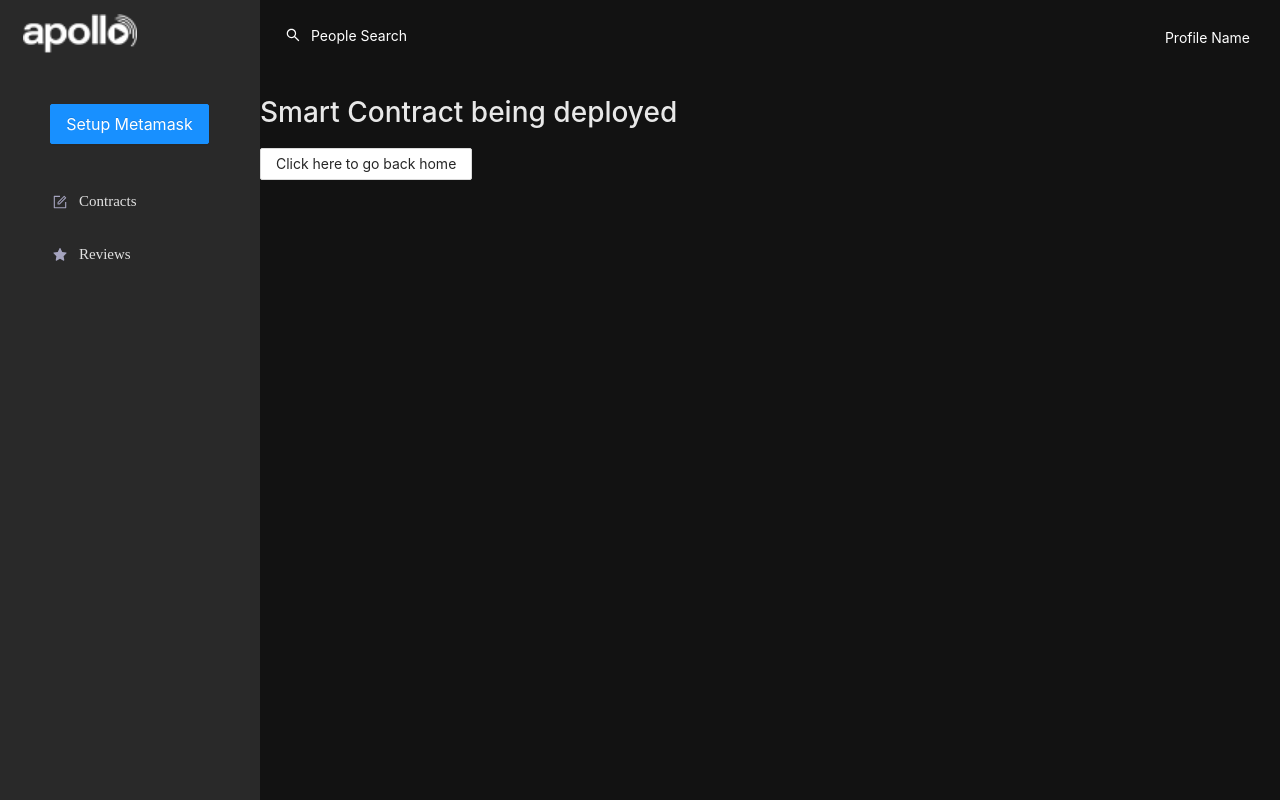
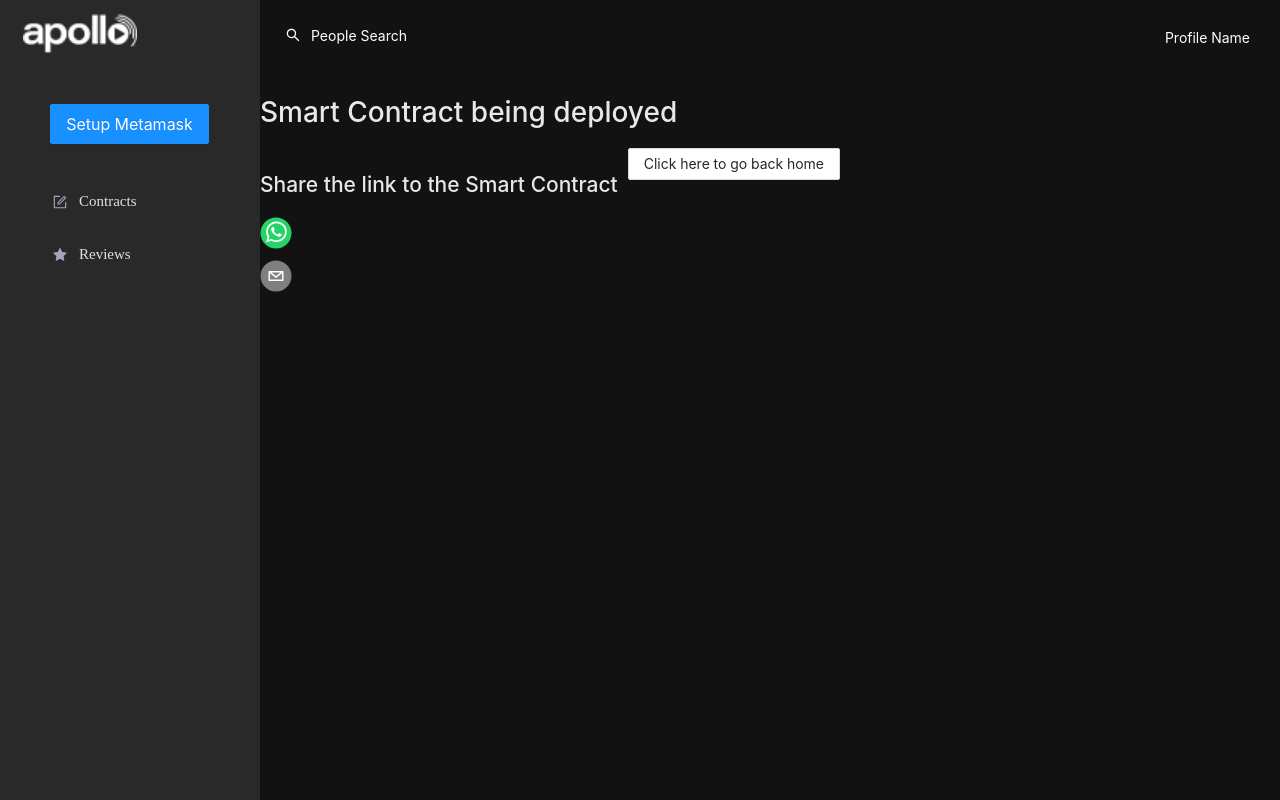
Before and after one commit to will0t/ApolloMusic, a React (Create React App) app in the folder frontend/: page /success in a window 1280 px wide. Built offline with nearby package versions, Linux system fonts and the light colour scheme.

Commit message:
Share Link component made and added to finishedSC

```diff
--- a/frontend/package.json
+++ b/frontend/package.json
@@ -15,6 +15,7 @@
     "react-icons": "^4.2.0",
     "react-router-dom": "^5.2.0",
     "react-scripts": "^4.0.3",
+    "react-share": "^4.4.0",
     "reactstrap": "^8.9.0",
     "web-vitals": "^1.0.1"
   },
--- /dev/null
+++ b/frontend/src/components/sharelink.js
@@ -0,0 +1,53 @@
+import React from 'react';
+import '../css/sharelink.css';
+import {
+  EmailShareButton,
+  WhatsappShareButton,
+  WhatsappIcon,
+  EmailIcon
+} from "react-share";
+
+// Variable Declaration
+//NOTE: The link is hard coded here but to be made dynamic
+// once link generation has been completed.
+var shareUrl = "https://github.com/levimk/ApolloMusic"
+var receipient = "Jeff"
+var sender = "Bob"
+
+var title = `Hey ${receipient}, ${sender} has shared a Smart Contract with you`
+var body = "You can find the link to the smart contract below."
+
+class Sharelink extends React.Component {
+    render() {
+        return (
+            <div className = "sharelink-wrapper">
+              <h2>Share the link to the Smart Contract </h2>
+
+              <div className="social-wrapper">
+                <WhatsappShareButton
+                  url={shareUrl}
+                  title={title}
+                  separator=":: "
+                  className = "social-share-button"
+                >
+                <WhatsappIcon size={32} round />
+                </WhatsappShareButton>
+              </div>
+
+              <div className="social-wrapper">
+                <EmailShareButton
+                  url={shareUrl}
+                  subject={title}
+                  body={body}
+                  className = "social-share-button"
+                >
+                  <EmailIcon size={32} round />
+                </EmailShareButton>
+              </div>
+
+            </div>
+        )
+    }
+}
+
+export default Sharelink;
--- /dev/null
+++ b/frontend/src/css/sharelink.css
@@ -0,0 +1,15 @@
+.sharelink-wrapper {
+  vertical-align: top;
+  display: inline-block;
+  margin-right: 10px;
+  margin-top: 20px;
+}
+
+.social-share-button {
+  margin-top: 5px;
+  cursor: pointer;
+}
+
+.social-share-button:hover:not(:active) {
+  opacity: 0.8;
+}
--- a/frontend/src/views/finishedSC.js
+++ b/frontend/src/views/finishedSC.js
@@ -1,5 +1,6 @@
 import React from 'react'
 import 'antd/dist/antd.css';
+import Sharelink from '../components/sharelink.js';
 import { Button } from 'antd';
 
 class FinishedSC extends React.Component {
@@ -7,6 +8,7 @@ class FinishedSC extends React.Component {
         return (
             <div>
                 <h1>Smart Contract being deployed</h1>
+                <Sharelink/>
                 <Button href="/">
                     Click here to go back home
                 </Button>
```
Also changed, not shown: 2 other files (tests, documents, lock files or other folders).
